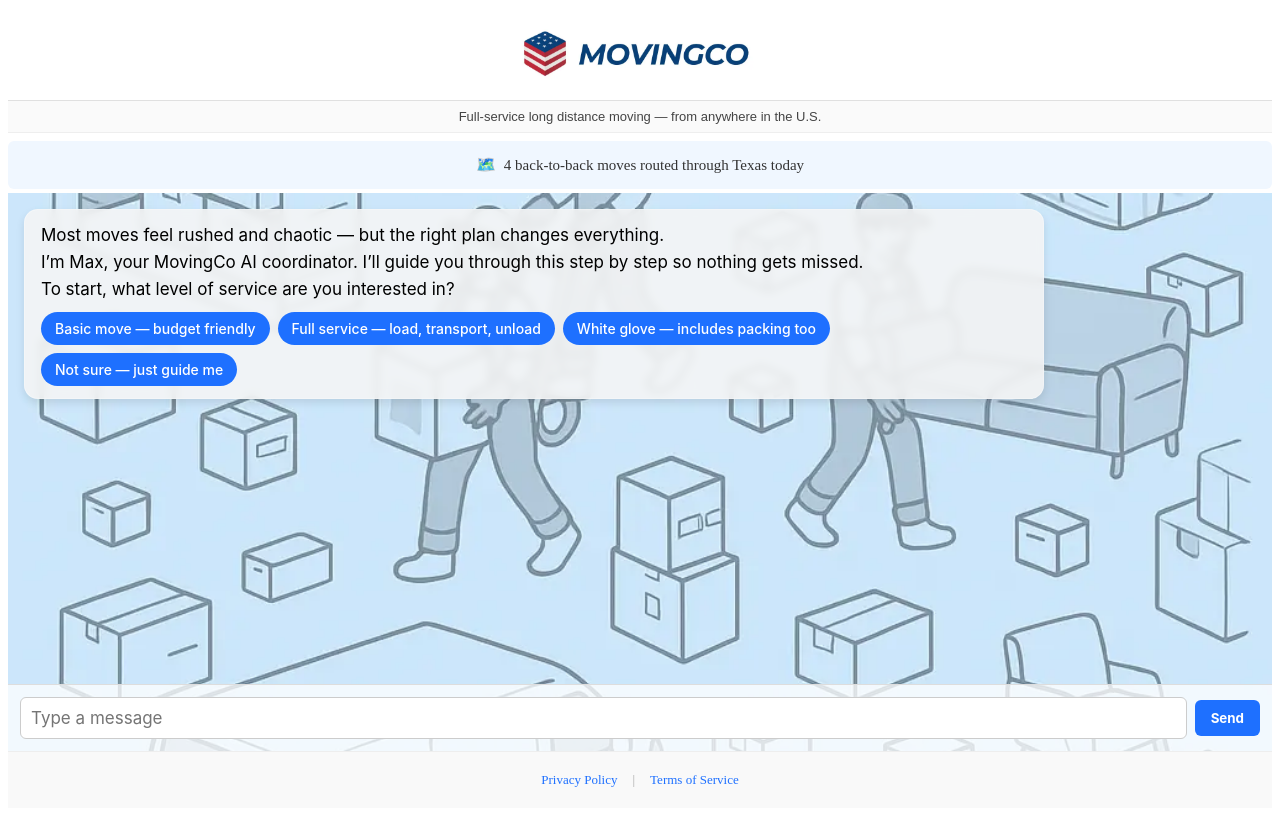
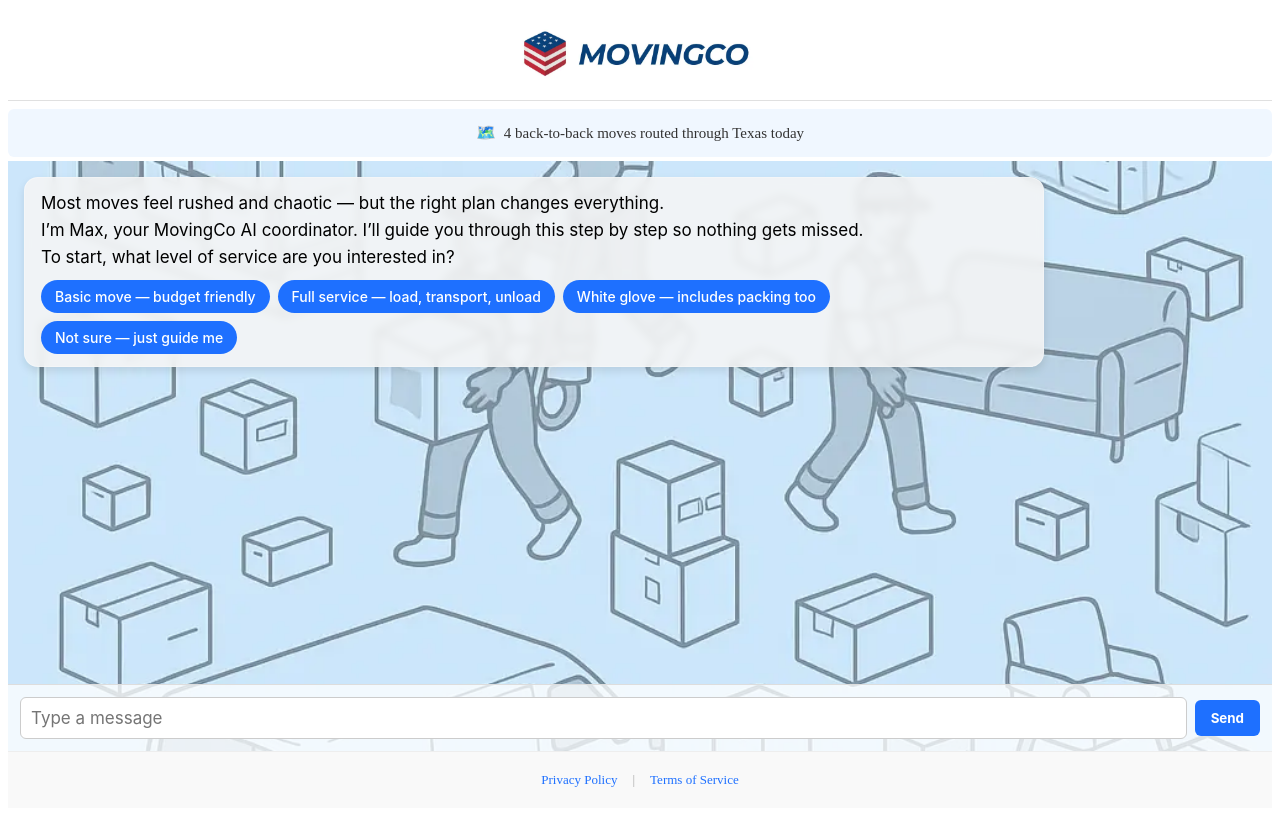
Before and after one commit to Trent2000Steel/V2, a Next.js app: page / in a window 1280 px wide. Built offline with nearby package versions, Linux system fonts and the light colour scheme.

Commit message:
Update Header.js

```diff
--- a/components/Header.js
+++ b/components/Header.js
@@ -1,6 +1,5 @@
 export default function Header() {
   return (
-    <>
     <header style={styles.header}>
       <img
         src="/Pix88.webp"
@@ -8,12 +7,6 @@ export default function Header() {
         style={styles.logoImg}
       />
     </header>
-
-      {/* Trust line below the header */}
-      <div style={styles.trustLine}>
-        Full-service long distance moving — from anywhere in the U.S.
-      </div>
-    </>
   );
 }
 
@@ -33,15 +26,5 @@ const styles = {
     height: '64px',
     objectFit: 'contain',
     userSelect: 'none',
-  },
-  trustLine: {
-    fontSize: '13px',
-    fontWeight: 500,
-    color: '#444',
-    textAlign: 'center',
-    padding: '8px 16px',
-    fontFamily: 'sans-serif',
-    borderBottom: '1px solid #eee',
-    backgroundColor: '#fafafa',
-  },
+  }
 };
```
Lines whose indentation alone changed are shown as unchanged.
